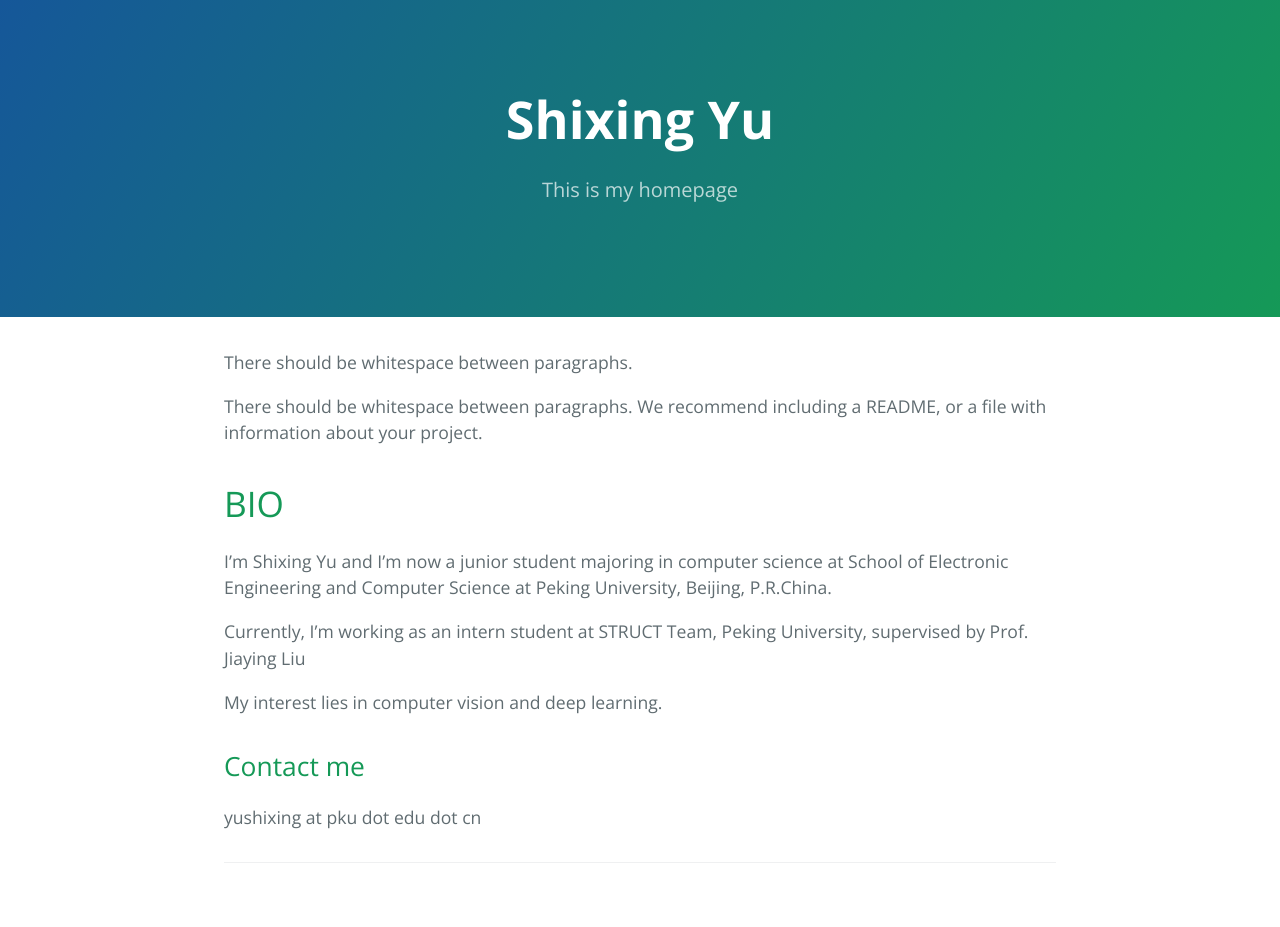
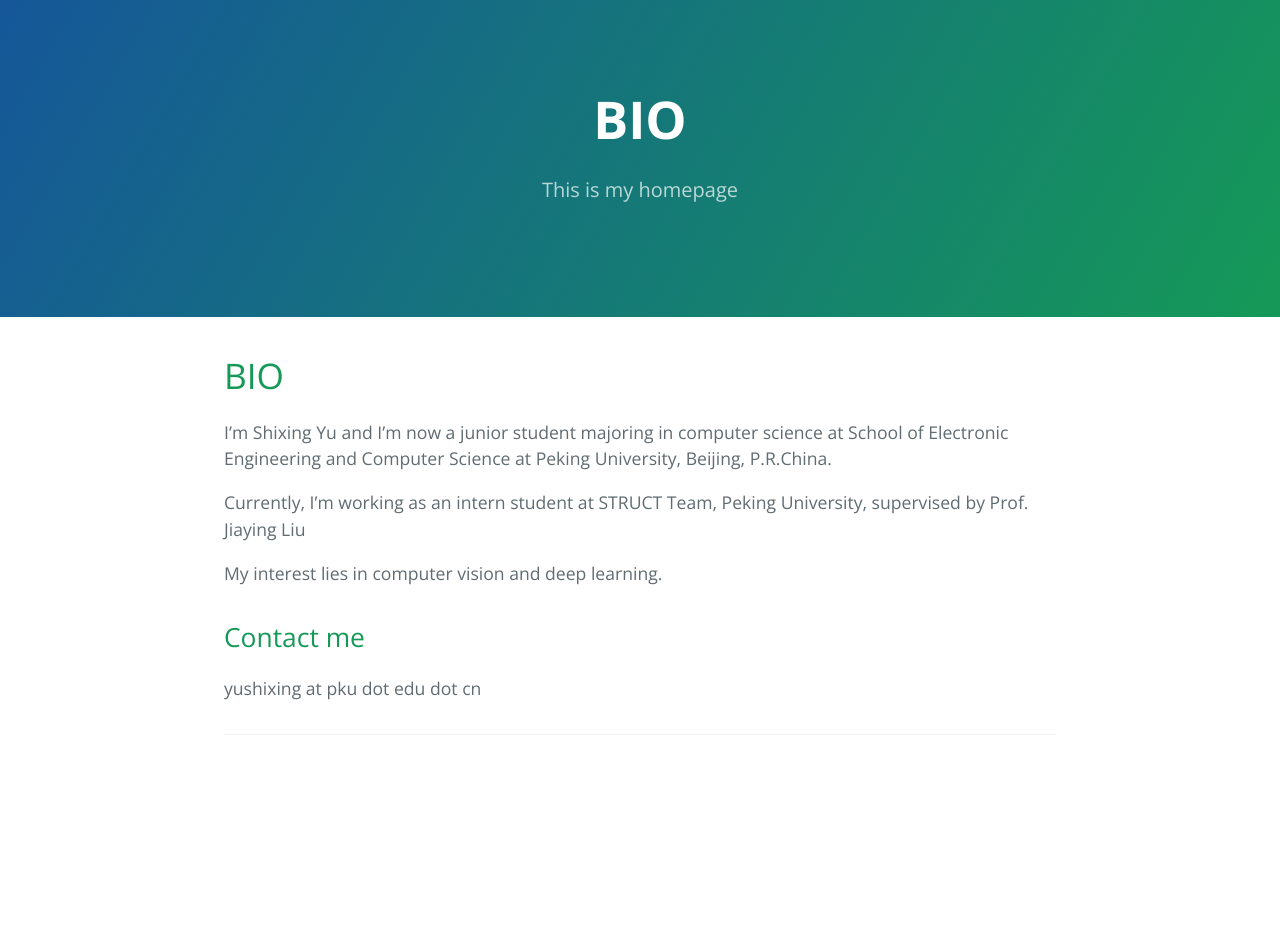
Before and after one commit to billysx/billysx.github.io, a Jekyll site: the page built from index.md, in a window 1280 px wide. Built offline with Jekyll 4.4.1, drawn with Linux system fonts in a browser that asks for light colours; our own code applies the rules of GitHub Pages for plain Markdown files; after the commit the page ends 900 px from its top, so only the background shows below that.

Commit message:
Update index.md

```diff
--- a/index.md
+++ b/index.md
@@ -1,6 +1,4 @@
-There should be whitespace between paragraphs.
 
-There should be whitespace between paragraphs. We recommend including a README, or a file with information about your project.
 
 # BIO
 
```
